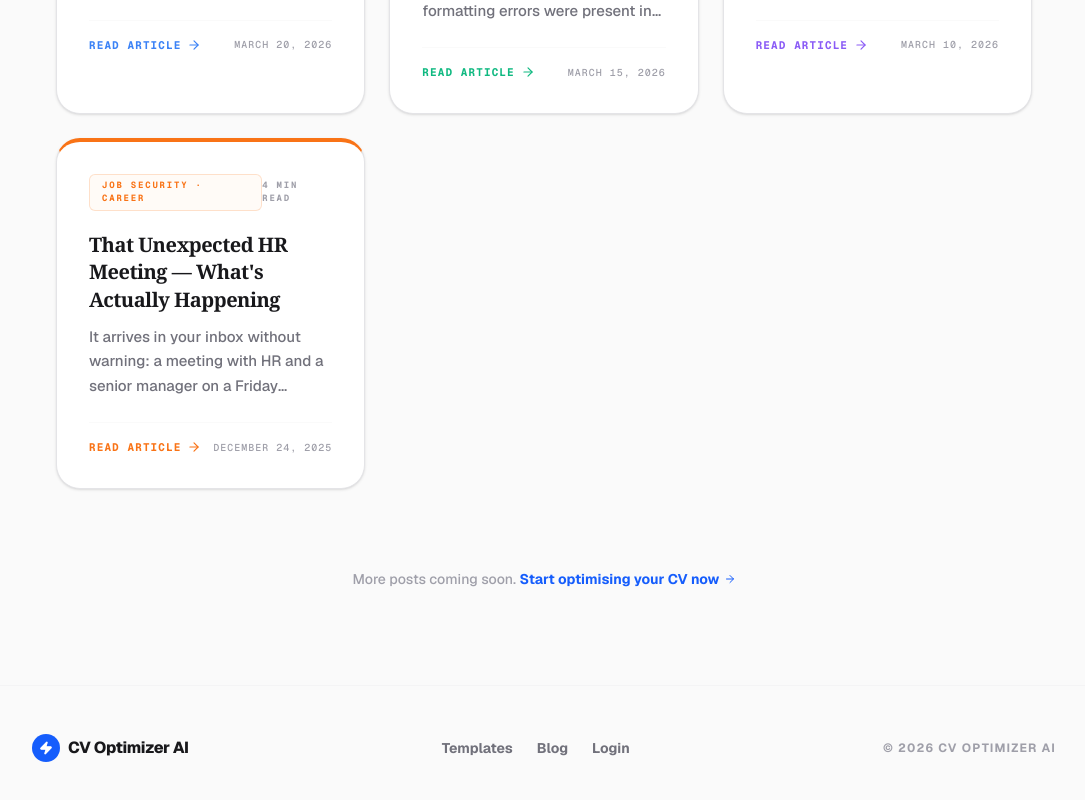
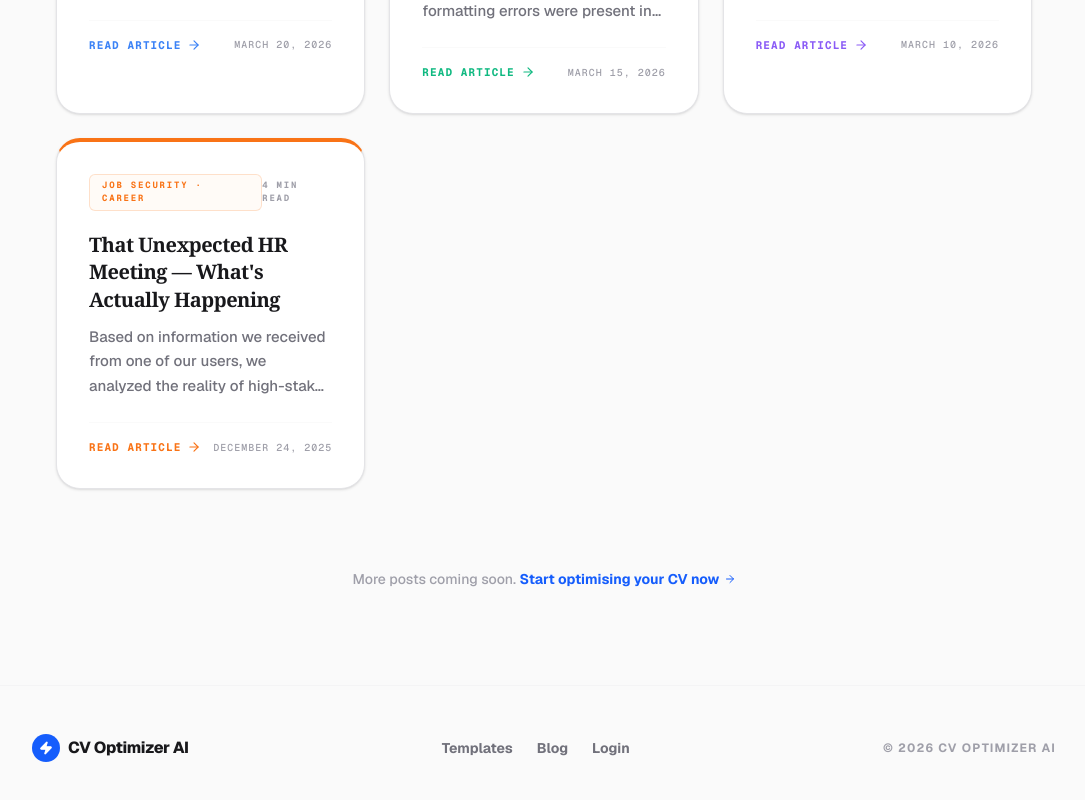
Before and after one commit to Cinarezici/cv, a Next.js app: page /blog in a window 1280 px wide. Shown: the part 1642-2442 px from the top of the page, without its empty margins (96-1181 px from the left). Built offline with nearby package versions, Linux system fonts and the light colour scheme; a web font is replaced by a local one.

Commit message:
content: refine opening of HR meeting blog post based on user feedback

```diff
--- a/src/data/blog-posts.ts
+++ b/src/data/blog-posts.ts
@@ -335,15 +335,15 @@ export const blogPosts: BlogPost[] = [
     id: 'investigation-7',
     title: "That Unexpected HR Meeting — What's Actually Happening",
     slug: 'hr-meeting-unexpected-guide',
-    description: 'It arrives in your inbox without warning: a meeting with HR and a senior manager on a Friday afternoon. Before you panic, understand the data on what these meetings actually represent.',
+    description: 'Based on information we received from one of our users, we analyzed the reality of high-stakes HR meetings. Before you panic, understand the data on what these meetings actually represent.',
     date: 'December 24, 2025',
     tag: 'Job Security · Career',
     readingTime: '4 min read',
     accentColor: '#f97316',
     content: [
       { type: 'h2', text: 'The Scenario Everyone Recognises' },
-      { type: 'p', text: 'It arrives in your inbox without warning. "Please plan to meet with me and [name] on Friday at 3:30pm online. I will send you a meeting invite. If you have any scheduling conflicts, please let me know."' },
-      { type: 'p', text: 'No subject line that gives anything away. No agenda. Just a time, a date, and two people whose names trigger immediate pattern-matching in your brain: HR. Senior manager. Friday afternoon.' },
+      { type: 'p', text: 'Based on information we received from one of our users, this scenario is a recurring source of anxiety for many professionals. It\'s the sudden, high-stakes conversation with HR and a senior manager — one that arrives with no agenda and even less warning.' },
+      { type: 'p', text: 'No subject line that gives anything away. No clarity on the objective. Just a time, a room, and two people whose presence triggers immediate pattern-matching in your brain: HR and Leadership.' },
       { type: 'p', text: 'Within minutes, most people have already mentally written their termination script, calculated how many weeks of rent they have covered, and started drafting the LinkedIn post they\'ll never actually send. This is a documented psychological response — and it\'s almost always disproportionate to what\'s actually happening.' },
       { type: 'pullquote', text: 'The meeting you\'re dreading is statistically more likely to be about someone else\'s behaviour than your own performance.' },
       { type: 'h2', text: 'What HR Meetings Are Actually Called For' },
```
